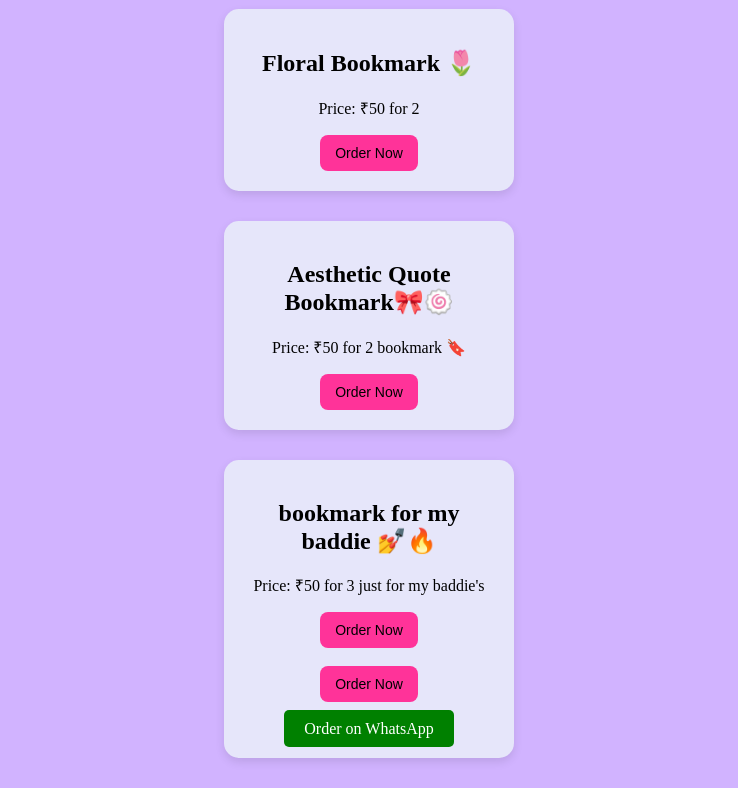
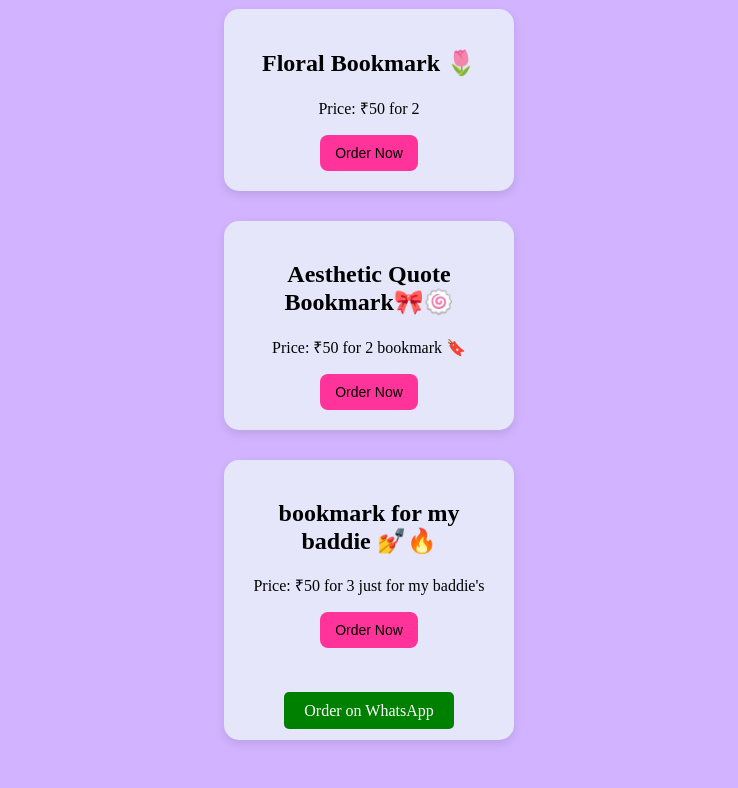
Before and after one commit to meenakshi290986-ux/prakriti11-3.github.io, a plain HTML site: page index.html in a window 1280 px wide. Shown: the part 83-871 px from the top of the page, without its empty margins (271-1009 px from the left). Drawn offline with Linux system fonts and the light colour scheme.

Commit message:
Update index.html

```diff
--- a/index.html
+++ b/index.html
@@ -123,7 +123,6 @@ body {
      <br><br>
     <a
   </div>
-<button onclick="order()">Order Now</button>
      <br><br>
     <a
     href="https://wa.me/919958676897?text=Hi%20I%20want%20to%20order%20bookmarks"
```
